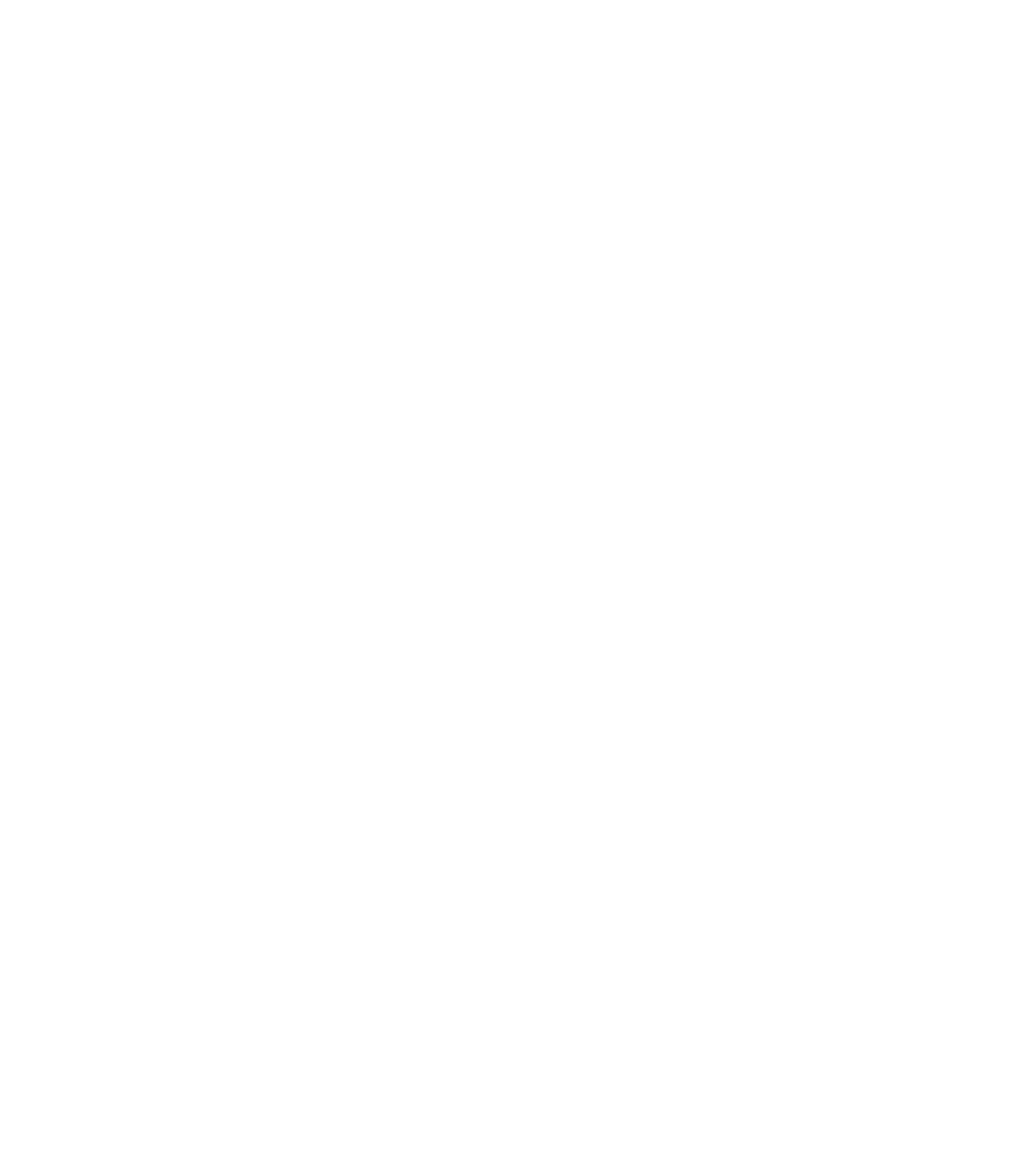
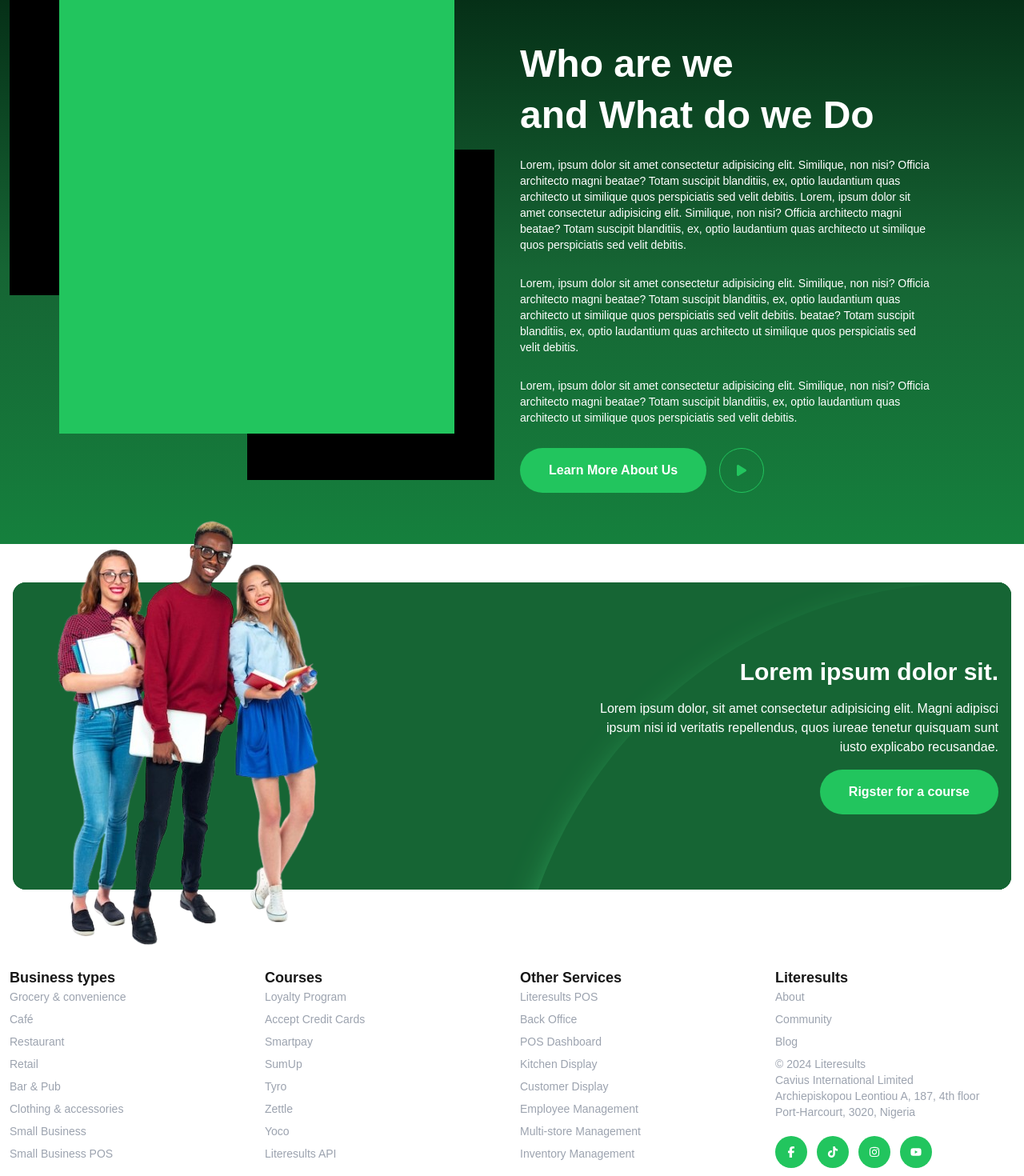
Before and after one commit to ebuberoderick/literesultsapp, a Next.js app: page / in a window 1280 px wide. Shown: the part 1140-2610 px from the top of the page at 80% size. Before the commit the page ends 832 px from the top, so only its background shows below. Built offline with nearby package versions, Linux system fonts and the light colour scheme.

Commit message:
added register card and footer

```diff
--- a/app/page.jsx
+++ b/app/page.jsx
@@ -1,14 +1,16 @@
 import Image from 'next/image'
 import React from 'react'
-import { FaPlay } from 'react-icons/fa6'
+import { FaFacebookF, FaInstagram, FaYoutube, FaPlay, FaTiktok } from "react-icons/fa6";
 import img from "@/public/banImg.png"
+import img2 from "@/public/bannerImg.png"
 
 function page() {
+  const d = new Date();
   return (
-    <div>
+    <div className='select-none'>
 
       {/* Header */}
-      <div className="bg-green-950 select-none">
+      <div className="bg-green-950 ">
         <div className="max-w-7xl grid min-h-screen items-center md:grid-cols-2 gap-5 px-3 pt-20 sm:pt-28 mx-auto">
           <div className=" order-1 md:order-none space-y-3 md:space-y-7">
             <div className="font-extrabold text-white text-2xl xl:space-y-4 xl:text-5xl">
@@ -35,7 +37,48 @@
             </div>
           </div>
           <div className="h-full">
-            <Image src={img} className='md:w-full mx-auto relative bottom-0' draggable={false} />
+            <Image src={img} className='md:w-full mx-auto relative bottom-0' alt='banner image' draggable={false} />
+          </div>
+        </div>
+      </div>
+
+
+
+      <div className="bg-gradient-to-b from-green-950 from-[30%] via-green-800 to-green-700 h-min-screen">
+        <div className="pt-12">
+          <div className="max-w-xl text-center p-4 text-white mx-auto">
+            <div className="font-semibold text-xl sm:text-3xl">Lorem, ipsum dolor sit amet</div>
+            <div className="text-xs sm:text-base">Lorem ipsum dolor sit amet consectetur adipisicing elit. Praesentium deleniti quia in modi porro minima nisi iste, fugiat deserunt corrupti voluptas? Animi est repudiandae velit necessitatibus vitae, illo reiciendis omnis.</div>
+          </div>
+        </div>
+        <div className="max-w-7xl grid min-h-screen items-center md:grid-cols-2 gap-5 px-3 pt-20 sm:pt-28 mx-auto">
+          <div className="h-full relative">
+            <div className="bg-black h-[60%] w-[50%] absolute -top-9"></div>
+            <div className="bg-black h-[60%] w-[50%] absolute -bottom-7 md:bottom-20 right-3"></div>
+            <div className="h-[80%] w-[80%] mx-auto min-h-96 relative bg-green-500"></div>
+          </div>
+          <div className="space-y-3 md:space-y-7 py-16">
+            <div className="font-extrabold text-white text-2xl xl:space-y-4 xl:text-5xl">
+              <div className="">Who are we</div>
+              <div className="">and What do we Do</div>
+            </div>
+            <div className="max-w-lg text-xs md:text-sm text-white">
+              Lorem, ipsum dolor sit amet consectetur adipisicing elit. Similique, non nisi? Officia architecto magni beatae? Totam suscipit blanditiis, ex, optio laudantium quas architecto ut similique quos perspiciatis sed velit debitis.
+              Lorem, ipsum dolor sit amet consectetur adipisicing elit. Similique, non nisi? Officia architecto magni beatae? Totam suscipit blanditiis, ex, optio laudantium quas architecto ut similique quos perspiciatis sed velit debitis.
+            </div>
+            <div className="max-w-lg text-xs md:text-sm text-white">
+              Lorem, ipsum dolor sit amet consectetur adipisicing elit. Similique, non nisi? Officia architecto magni beatae? Totam suscipit blanditiis, ex, optio laudantium quas architecto ut similique quos perspiciatis sed velit debitis.
+              beatae? Totam suscipit blanditiis, ex, optio laudantium quas architecto ut similique quos perspiciatis sed velit debitis.
+            </div>
+            <div className="max-w-lg text-xs md:text-sm text-white">
+              Lorem, ipsum dolor sit amet consectetur adipisicing elit. Similique, non nisi? Officia architecto magni beatae? Totam suscipit blanditiis, ex, optio laudantium quas architecto ut similique quos perspiciatis sed velit debitis.
+            </div>
+            <div className="">
+              <div className="flex gap-4">
+                <div className="bg-green-500 rounded-full cursor-pointer py-4 px-9 text-white font-bold">Learn More About Us</div>
+                <div className="w-14 h-14 flex justify-center cursor-pointer items-center rounded-full border border-green-500 text-green-500"><FaPlay /></div>
+              </div>
+            </div>
           </div>
         </div>
       </div>
@@ -46,8 +89,86 @@
 
 
 
+      <div className="max-w-7xl mx-auto py-12 px-4">
+        <div className="lg:h-96 bg-green-800 rounded-2xl relative overflow-hidden lg:overflow-visible">
+          <div className="h-full w-full p-4 flex items-center justify-center lg:justify-end rounded-2xl lg:relative overflow-hidden bg-green-800">
+            <div className="z-10 space-y-4 max-w-lg text-center lg:text-right">
+              <div className="text-3xl font-bold text-white">Lorem ipsum dolor sit.</div>
+              <div className="text-white">
+                Lorem ipsum dolor, sit amet consectetur adipisicing elit. Magni adipisci ipsum nisi id veritatis repellendus, quos iureae tenetur quisquam sunt iusto explicabo recusandae.
+              </div>
+              <div className="bg-green-500 rounded-full inline-block cursor-pointer py-4 px-9 text-white font-bold">Rigster for a course</div>
+            </div>
+            <div className="w-full h-[300%] bg-green-800 rounded-full absolute top-0 left-[50%] z-0 shadow-2xl shadow-green-400"></div>
+          </div>
+          <Image src={img2} className='mx-auto lg:absolute z-20 relative -bottom-2 lg:-bottom-20' alt='banner image' draggable={false} />
+        </div>
+      </div>
 
 
+      <div className="max-w-7xl space-y-7 mx-auto py-12 px-3">
+        <div className="grid sm:grid-cols-2 md:grid-cols-4 gap-5">
+          <div className="">
+            <div className="font-semibold sm:text-lg">Business types</div>
+            <div className="text-xs sm:text-sm text-gray-400 space-y-2">
+              <div className="hover:text-green-600 cursor-pointer">Grocery & convenience</div>
+              <div className="hover:text-green-600 cursor-pointer">Café</div>
+              <div className="hover:text-green-600 cursor-pointer">Restaurant</div>
+              <div className="hover:text-green-600 cursor-pointer">Retail</div>
+              <div className="hover:text-green-600 cursor-pointer">Bar & Pub</div>
+              <div className="hover:text-green-600 cursor-pointer">Clothing & accessories</div>
+              <div className="hover:text-green-600 cursor-pointer">Small Business</div>
+              <div className="hover:text-green-600 cursor-pointer">Small Business POS</div>
+            </div>
+          </div>
+          <div className="">
+            <div className="font-semibold sm:text-lg">Courses</div>
+            <div className="text-xs sm:text-sm text-gray-400 space-y-2">
+              <div className="hover:text-green-600 cursor-pointer">Loyalty Program</div>
+              <div className="hover:text-green-600 cursor-pointer">Accept Credit Cards</div>
+              <div className="hover:text-green-600 cursor-pointer">Smartpay</div>
+              <div className="hover:text-green-600 cursor-pointer">SumUp</div>
+              <div className="hover:text-green-600 cursor-pointer">Tyro</div>
+              <div className="hover:text-green-600 cursor-pointer">Zettle</div>
+              <div className="hover:text-green-600 cursor-pointer">Yoco</div>
+              <div className="hover:text-green-600 cursor-pointer">Literesults API</div>
+            </div>
+          </div>
+          <div className="">
+            <div className="font-semibold sm:text-lg">Other Services</div>
+            <div className="text-xs sm:text-sm text-gray-400 space-y-2">
+              <div className="hover:text-green-600 cursor-pointer">Literesults POS</div>
+              <div className="hover:text-green-600 cursor-pointer">Back Office</div>
+              <div className="hover:text-green-600 cursor-pointer">POS Dashboard</div>
+              <div className="hover:text-green-600 cursor-pointer">Kitchen Display</div>
+              <div className="hover:text-green-600 cursor-pointer">Customer Display</div>
+              <div className="hover:text-green-600 cursor-pointer">Employee Management</div>
+              <div className="hover:text-green-600 cursor-pointer">Multi-store Management</div>
+              <div className="hover:text-green-600 cursor-pointer">Inventory Management</div>
+            </div>
+          </div>
+          <div className="">
+            <div className="font-semibold sm:text-lg">Literesults</div>
+            <div className="text-xs sm:text-sm text-gray-400 space-y-2">
+              <div className="hover:text-green-600 cursor-pointer">About</div>
+              <div className="hover:text-green-600 cursor-pointer">Community</div>
+              <div className="hover:text-green-600 cursor-pointer">Blog</div>
+              <div className="">
+                <div className=""> &copy; {d.getFullYear()} Literesults</div>
+                <div className="">Cavius International Limited</div>
+                <div className="">Archiepiskopou Leontiou A, 187, 4th floor</div>
+                <div className="">Port-Harcourt, 3020, Nigeria</div>
+              </div>
+              <div className="flex gap-3 pt-3">
+                <div className="w-10 cursor-pointer h-10 flex items-center justify-center text-white bg-green-500 rounded-full"><FaFacebookF /></div>
+                <div className="w-10 cursor-pointer h-10 flex items-center justify-center text-white bg-green-500 rounded-full"><FaTiktok /></div>
+                <div className="w-10 cursor-pointer h-10 flex items-center justify-center text-white bg-green-500 rounded-full"><FaInstagram /></div>
+                <div className="w-10 cursor-pointer h-10 flex items-center justify-center text-white bg-green-500 rounded-full"><FaYoutube /></div>
+              </div>
+            </div>
+          </div>
+        </div>
+      </div>
     </div>
   )
 }
```
